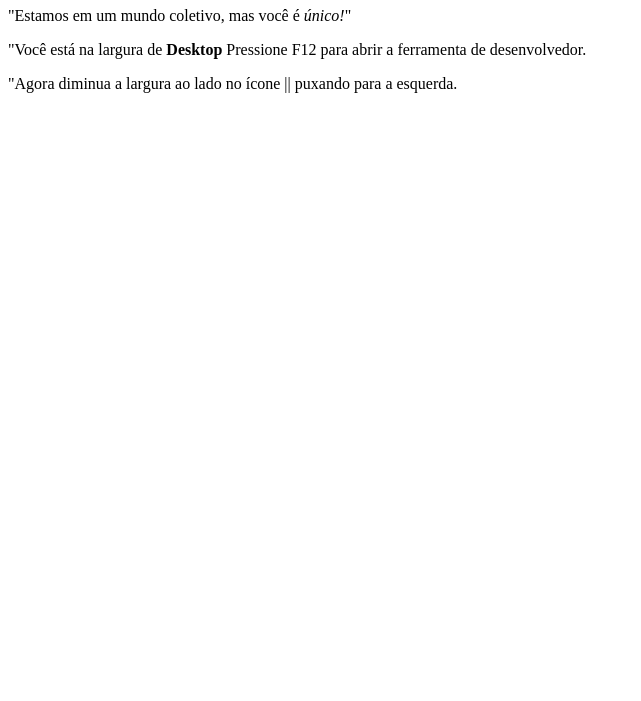
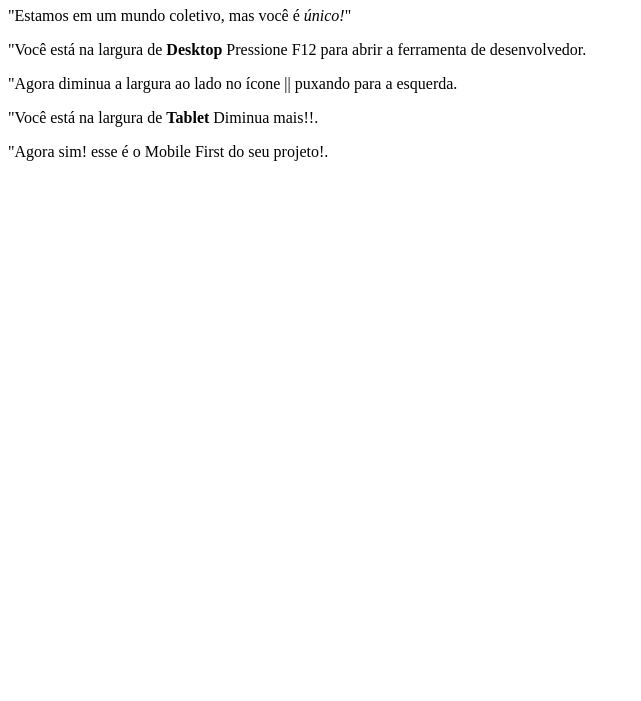
Before and after one commit to Kitten66/Trabalho-2, a plain HTML site: page Trabalho-2-main/index.html in a window 1280 px wide. Shown: the part 99-800 px from the top of the page, without its empty margins (0-641 px from the left). Drawn offline with Linux system fonts and the light colour scheme.

Commit message:
Add files via upload

```diff
--- a/Trabalho-2-main/index.html
+++ b/Trabalho-2-main/index.html
@@ -25,7 +25,8 @@
     <div class="cx-texto">
         <p class="orientacao">"Você está na largura de <b>Desktop</b> Pressione F12 para abrir a ferramenta de desenvolvedor.</p>
         <p class="orientacao">"Agora diminua a largura ao lado no ícone || puxando para a esquerda.</p>
-
+        <p class="orientacao2">"Você está na largura de <b>Tablet</b> Diminua mais!!.</p>
+        <p class="orientacao3">"Agora sim! esse é o Mobile First do seu projeto!.</p>
     </div>
 </body>
 </html>
```
